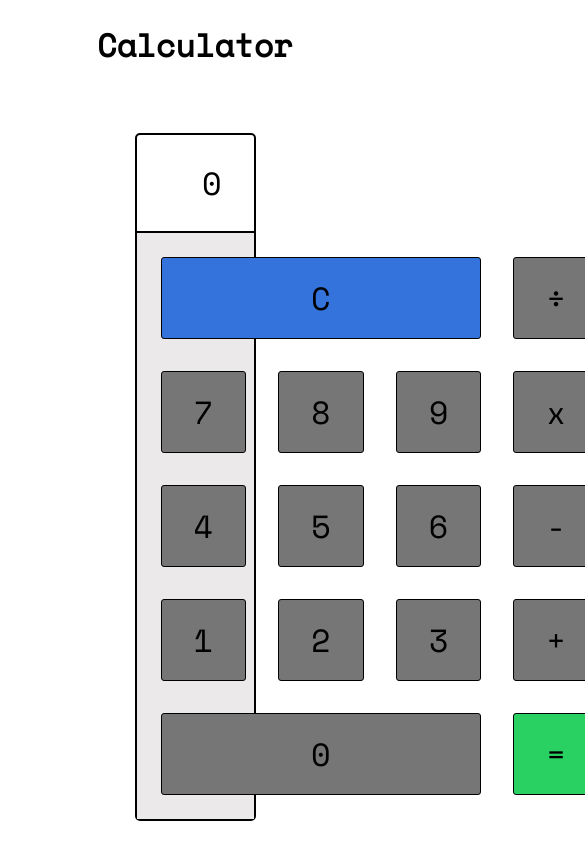
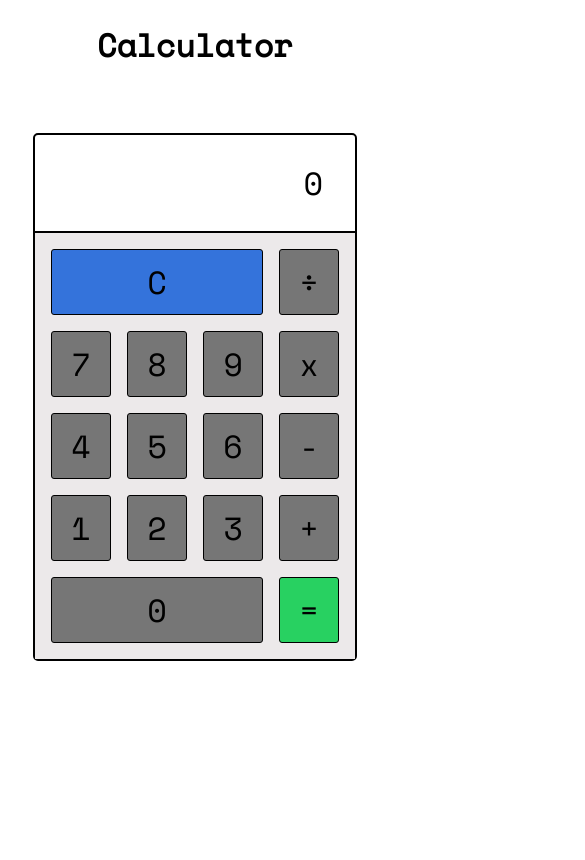
Before and after one commit to ethyl2/calculator, a React (Create React App) app: page / in a window 390 px wide. Shown: the top 860 px of the page, 585 px wide, since content can reach past the window. Built offline with nearby package versions, Linux system fonts and the light colour scheme.

Commit message:
Style: Adds mobile styling so buttons stay inside boundaries

```diff
--- a/src/App.css
+++ b/src/App.css
@@ -7,7 +7,7 @@
 }
 
 .calculator-box {
-  width: 30vw;
+  width: 15em;
   margin: 2em auto;
   border: 2px solid black;
   border-radius: 5px;
@@ -79,3 +79,17 @@
 .zero-button:hover {
   background: #c3c2c2;
 }
+
+@media (max-width: 500px) {
+  .calculator-box {
+    width: 10em;
+  }
+
+  .digit-buttons div,
+  .right-side div,
+  .zero-button,
+  .clear-button {
+    margin: 0.25em;
+    padding: 0.25em;
+  }
+}
--- a/src/App.js
+++ b/src/App.js
@@ -3,6 +3,14 @@ import './App.css';
 
 function App() {
   const [topDisplay, setTopDisplay] = useState(0);
+
+  const handleClear = () => {
+    setTopDisplay(0);
+  };
+
+  const handleClick = (e) => {
+    console.log(e.target.text);
+  };
 
   return (
     <div className="App">
@@ -11,8 +19,10 @@ function App() {
         <div className="top-display">{topDisplay}</div>
         <div className="buttons-area">
           <div className="left-side">
-            <div className="clear-button">C</div>
-            <div className="digit-buttons">
+            <div className="clear-button" onClick={handleClear}>
+              C
+            </div>
+            <div className="digit-buttons" onClick={handleClick}>
               <div>7</div>
               <div>8</div>
               <div>9</div>
```
